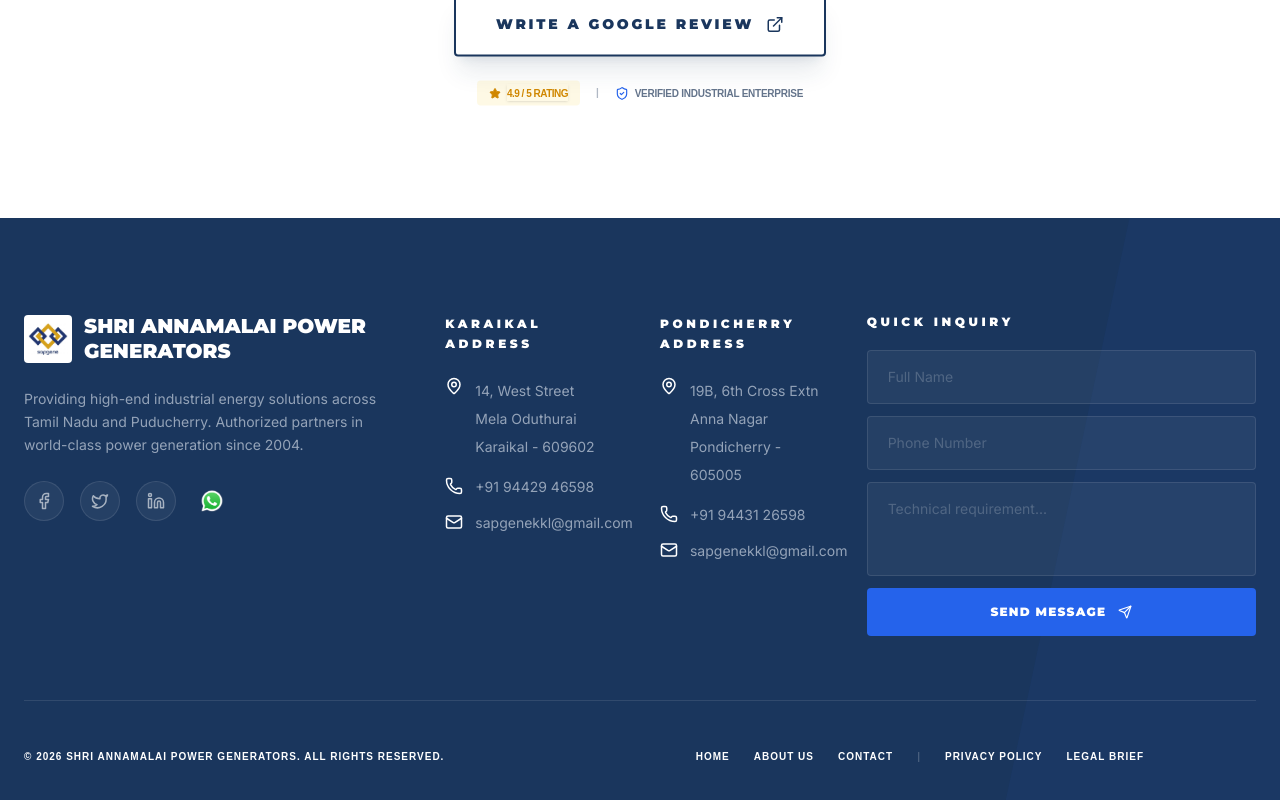
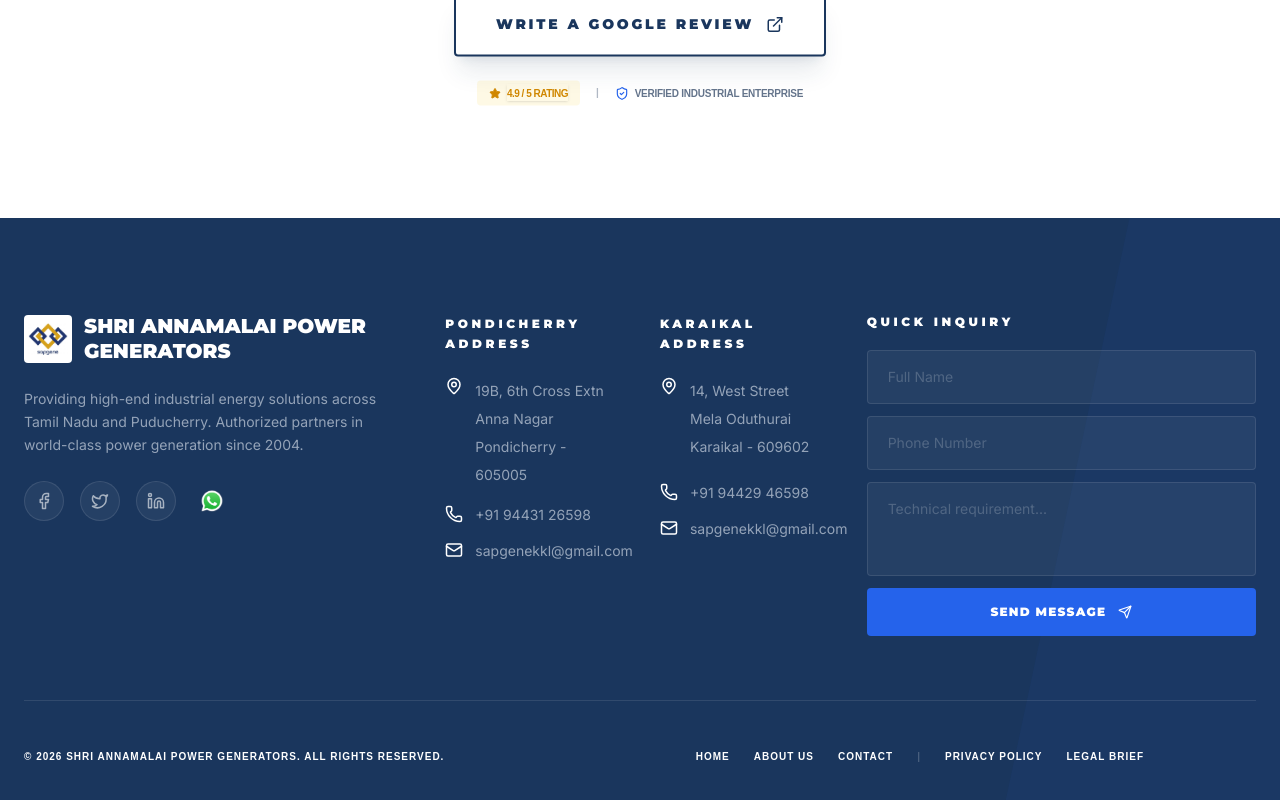
Before and after one commit to shriannamalpowergenerators-code/website, a Next.js app: page / in a window 1280 px wide. Shown: the part 4476-5276 px from the top of the page. Built offline with nearby package versions, Linux system fonts and the light colour scheme.

Commit message:
final contact us address swaps and gen page info edits

```diff
--- a/package.json
+++ b/package.json
@@ -3,7 +3,7 @@
   "version": "0.1.0",
   "private": true,
   "scripts": {
-    "dev": "next dev",
+   "dev": "next dev --webpack",
     "build": "next build",
     "start": "next start",
     "lint": "eslint"
--- a/src/app/contact/page.tsx
+++ b/src/app/contact/page.tsx
@@ -231,11 +231,11 @@
                                         <MapPin className="text-brand-action" />
                                         <div>
                                             <h4 className="font-bold text-sm uppercase text-[#64748B]">
-                                                Karaikal Address
+                                                Pondicherry Address
                                             </h4>
                                             <p className="text-sm">
-                                                14, West St, Mela Oduthurai, Karaikal, Pondicherry -
-                                                609602
+                                                19B, 6th Cross Extension, Anna Nagar, Pondicherry -
+                                                605005
                                             </p>
                                         </div>
                                     </div>
@@ -246,11 +246,11 @@
                                         <MapPin className="text-brand-action" />
                                         <div>
                                             <h4 className="font-bold text-sm uppercase text-[#64748B]">
-                                                Pondicherry Address
+                                                Karaikal Address
                                             </h4>
                                             <p className="text-sm">
-                                                19B, 6th Cross Extension, Anna Nagar, Pondicherry -
-                                                605005
+                                                14, West St, Mela Oduthurai, Karaikal, Pondicherry -
+                                                609602
                                             </p>
                                         </div>
                                     </div>
--- a/src/app/generators/page.tsx
+++ b/src/app/generators/page.tsx
@@ -108,13 +108,6 @@
 
             {/* Hero Section */}
             <div className="relative pt-32 pb-16 md:pb-24 bg-brand-enterprise overflow-hidden min-h-[400px] md:min-h-[500px] flex items-center">
-                <Image
-                    src="/images/diesel-generator-hero.png"
-                    alt="generators"
-                    fill
-                    className="object-cover opacity-20"
-                    priority
-                />
 
                 <div className="absolute top-0 right-0 w-1/2 h-full bg-brand-action opacity-10 -skew-x-12 translate-x-1/4" />
 
@@ -340,14 +333,13 @@
                                     <div className="absolute top-0 right-0 w-40 h-40 bg-brand-action/10 rounded-full blur-3xl" />
 
                                     <span className="text-[10px] md:text-xs tracking-[0.3em] uppercase text-brand-action font-bold block mb-4">
-                                        Installation & Technical Support
+                                        Installation & Turnkey Solutions
                                     </span>
 
                                     <div className="grid grid-cols-1 sm:grid-cols-2 gap-4">
 
                                         {[
                                             "Generator Supply & Delivery",
-                                            "Turnkey Solutions",
                                             "Testing & Commissioning",
                                             "Electrical Integration",
                                             "Fuel & Exhaust System Setup",
--- a/src/components/Footer.tsx
+++ b/src/components/Footer.tsx
@@ -58,30 +58,35 @@
 
                     {/* Service Hubs */}
                     <div className="lg:col-span-4 grid grid-cols-1 md:grid-cols-2 gap-10">
+
+                        {/* Pondicherry */}
                         <div className="flex flex-col gap-6">
                             <h4 className="font-heading font-black text-xs tracking-[0.3em] text-white uppercase leading-relaxed">
-                                KARAIKAL
+                                PONDICHERRY
                                 <br className="hidden md:block" />
                                 <span className="md:ml-0 ml-2">ADDRESS</span>
                             </h4>
+
                             <div className="flex flex-col gap-4 text-sm text-[#94A3B8] font-sans">
-                                <div className="flex gap-3">
+                                <div className="flex items-start gap-3 min-h-[90px]">
                                     <MapPin className="text-white shrink-0" size={18} />
                                     <p className="leading-7">
-                                        14, West Street <br />
-                                        Mela Oduthurai <br />
-                                        Karaikal - 609602
+                                        19B, 6th Cross Extn <br />
+                                        Anna Nagar <br />
+                                        Pondicherry - 605005
                                     </p>
                                 </div>
-                                <div className="flex items-start gap-3">
+
+                                <div className="flex gap-3">
                                     <Phone className="text-white shrink-0" size={18} />
                                     <a
-                                        href="tel:+919442946598"
+                                        href="tel:+919443126598"
                                         className="hover:text-white transition-colors"
                                     >
-                                        +91 94429 46598
+                                        +91 94431 26598
                                     </a>
                                 </div>
+
                                 <div className="flex gap-3">
                                     <Mail className="text-white shrink-0" size={18} />
                                     <a
@@ -94,29 +99,34 @@
                             </div>
                         </div>
 
+                        {/* Karaikal */}
                         <div className="flex flex-col gap-6">
                             <h4 className="font-heading font-black text-xs tracking-[0.3em] text-white uppercase leading-relaxed">
-                                PONDICHERRY
+                                KARAIKAL
                                 <br className="hidden md:block" />
                                 <span className="md:ml-0 ml-2">ADDRESS</span>
-                            </h4>                            <div className="flex flex-col gap-4 text-sm text-[#94A3B8] font-sans">
+                            </h4>
+
+                            <div className="flex flex-col gap-4 text-sm text-[#94A3B8] font-sans">
                                 <div className="flex items-start gap-3 min-h-[90px]">
                                     <MapPin className="text-white shrink-0" size={18} />
                                     <p className="leading-7">
-                                        19B, 6th Cross Extn <br />
-                                        Anna Nagar <br />
-                                        Pondicherry - 605005
+                                        14, West Street <br />
+                                        Mela Oduthurai <br />
+                                        Karaikal - 609602
                                     </p>
                                 </div>
+
                                 <div className="flex gap-3">
                                     <Phone className="text-white shrink-0" size={18} />
                                     <a
-                                        href="tel:+919443126598"
+                                        href="tel:+919442946598"
                                         className="hover:text-white transition-colors"
                                     >
-                                        +91 94431 26598
+                                        +91 94429 46598
                                     </a>
                                 </div>
+
                                 <div className="flex gap-3">
                                     <Mail className="text-white shrink-0" size={18} />
                                     <a
@@ -127,8 +137,8 @@
                                     </a>
                                 </div>
                             </div>
+                        </div>
 
-                        </div>
                     </div>
 
                     {/* Mini Form */}
```
Also changed, not shown: 1 other file (tests, documents, lock files or other folders).
